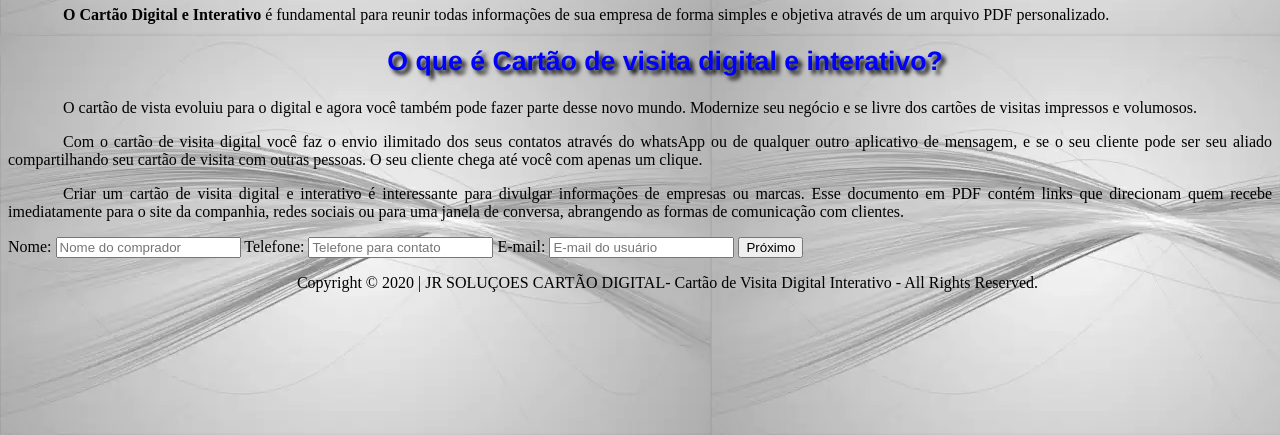
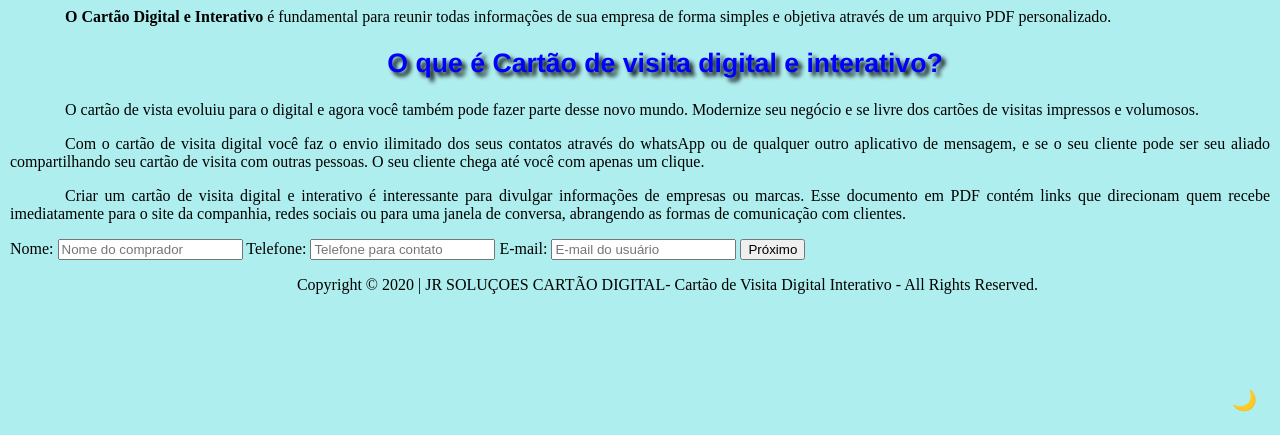
Before and after one commit to joaoramos1985/jrsolucoes, a plain HTML site: page docs/index.html in a window 1280 px wide. Shown: the part 365-800 px from the top of the page. Drawn offline with Linux system fonts and the light colour scheme.

Commit message:
acrescentando darkmode

```diff
--- a/docs/index.html
+++ b/docs/index.html
@@ -1,11 +1,48 @@
 <!DOCTYPE html>
 <html lang="pt-br">
   <head>
+    <input type="checkbox" title="🌙" id="MudarTema" />
+    <div class="conteudo">
     <meta charset="UTF-8" />
     <meta name="author" content="Joao Ramos" />
     <title>JR SOLUÇÕES</title>
     <link href="main.css" rel="stylesheet" />
+    <style>
+      *{
+        box-sizing: border-box;
+      }
+      body{
+        height: 100vh;
+        margin: 0;
+      }
+      .conteudo {
+        padding: 10px;
+        height: 100%;
+        color: var(--corTexto);
+        background-color: var(--corFundo);
+      }
+      #MudarTema {
+        position: fixed;
+        bottom: 20px;
+        right: 20px;
+        -webkit-appearance: none;
+        outline: none;
+      }
+      #MudarTema::before {
+        content: attr(title);
+        font-size: 20px;
+      }
+
+      #MudarTema:checked + .conteudo {
+        --corTexto: white;
+        --corFundo: black;
+      }
+      #MudarTema:checked::before {
+        content: '🌞';
+      }
+    </style>
   </head>
+
   <body>
     <div id="interface">
       <header id="cabecalho">
@@ -73,6 +110,7 @@
             />
           </label>
           <label> E-mail: </label>
+
           <input type="email" name="E-mail" placeholder="E-mail do usuário" />
           <button type="submit">Próximo</button>
         </div>
@@ -81,9 +119,10 @@
 
     <script></script>
 
-    <p style="text-align: center;">
+    <p style="text-align: center">
       Copyright &copy; 2020 | JR SOLUÇOES CARTÃO DIGITAL- Cartão de Visita
       Digital Interativo - All Rights Reserved.
     </p>
+    </div>
   </body>
 </html>
--- a/docs/main.css
+++ b/docs/main.css
@@ -1,6 +1,5 @@
 body {
-  background-image: url("_imagens/web\ fundo\ principal.webp");
-  background-color: paleturquoise;
+    background-color: paleturquoise;
 }
 p {
   text-align: justify;
```
Also changed, not shown: docs/script.js (+25 -2 lines).
